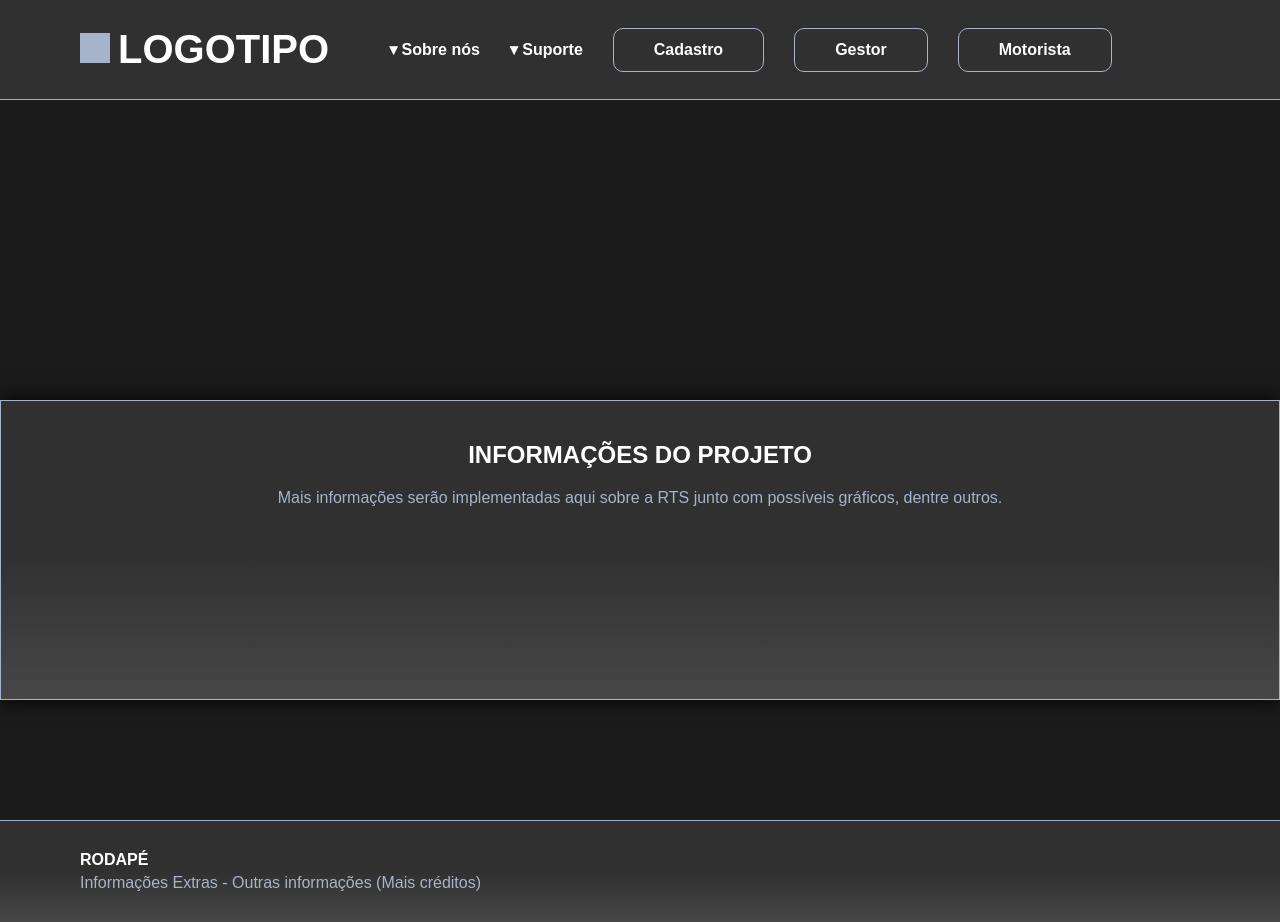
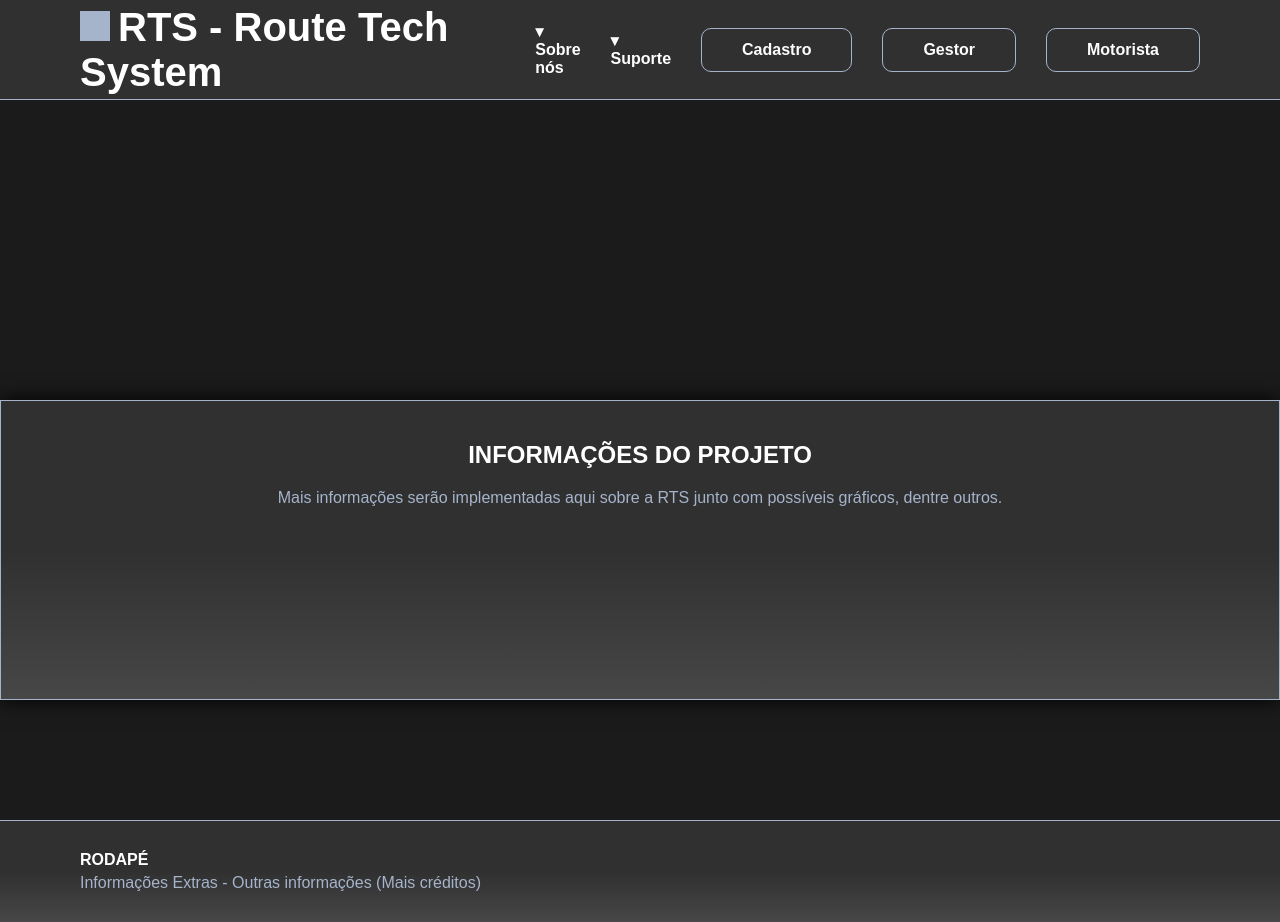
Before and after one commit to Route-Tech-System/RTS-Prototipo-Web, a plain HTML site: page index.html in a window 1280 px wide. Drawn offline with Linux system fonts and the light colour scheme.

Commit message:
Altera o logotipo da pagina principal

```diff
--- a/index.html
+++ b/index.html
@@ -10,7 +10,7 @@
 <body>
 
     <header>
-        <h1 class="logo">LOGOTIPO</h1>
+        <h1 class="logo">RTS - Route Tech System</h1>
 
         <nav aria-label="Navegação principal">
 
```
